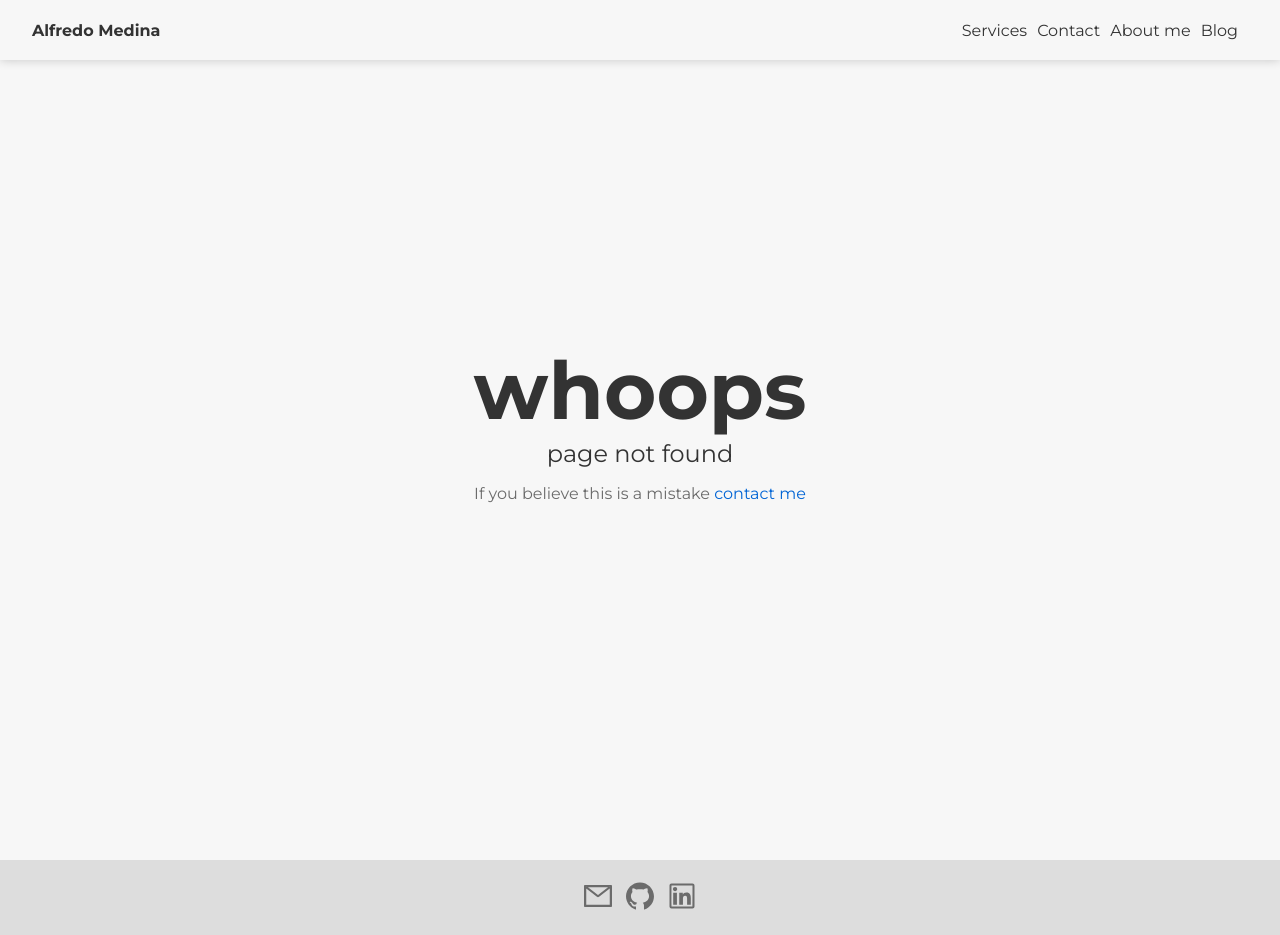
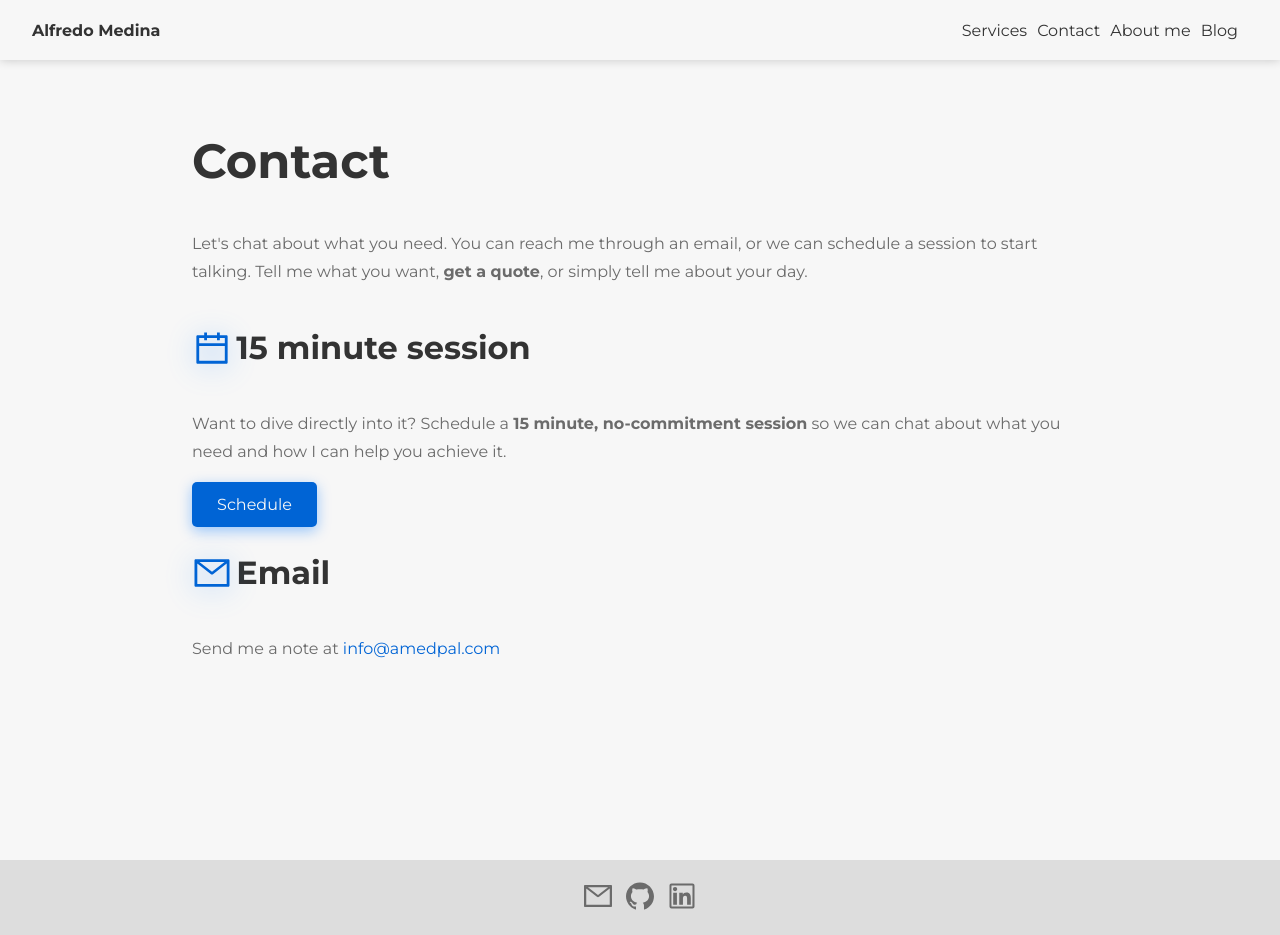
Before and after one commit to alfremedpal/amedpal-website, a Next.js app: page /contact in a window 1280 px wide. Before the commit this address had no page. Built offline with nearby package versions, Linux system fonts and the light colour scheme.

Commit message:
Finish basic contact page ✉️📄

```diff
--- /dev/null
+++ b/pages/contact.tsx
@@ -0,0 +1,54 @@
+import type { NextPage } from 'next'
+import Head from 'next/head'
+import Link from 'next/link'
+import Button from '../components/button/button'
+
+import { AiOutlineMail, AiOutlineCalendar, AiOutlineForm } from 'react-icons/ai'
+
+const Contact: NextPage = () => {
+    return (
+        <div className="main">
+            <Head>
+                <title>Contact | Alfredo Medina</title>
+            </Head>
+
+            <section>
+                <h1>Contact</h1>
+                <p>
+                    Let&apos;s chat about what you need. You can reach me through an email, or we can schedule a
+                    session to start talking. Tell me what you want, <b>get a quote</b>, or simply tell me about
+                    your day.
+                </p>
+            </section>
+
+            <section>
+                <span>
+                    <AiOutlineCalendar /> &nbsp;
+                    <h2>15 minute session </h2>
+                </span>
+                <p>
+                    Want to dive directly into it? Schedule a <b>15 minute, no-commitment session</b> so we can chat
+                    about what you need and how I can help you achieve it.
+                </p>
+                <div className="centerMobile">
+                    <Button href="/contact">
+                        Schedule
+                    </Button>
+                </div>
+            </section>
+
+            <section>
+                <span>
+                    <AiOutlineMail /> &nbsp;
+                    <h2>Email </h2>
+                </span>
+                <p>
+                    Send me a note at <Link href="mailto:info@amedpal.com"><a>info@amedpal.com</a></Link>
+                </p>
+
+            </section>
+        </div>
+    )
+}
+
+export default Contact
```
Also changed, not shown: 1 other file (tests, documents, lock files or other folders).
